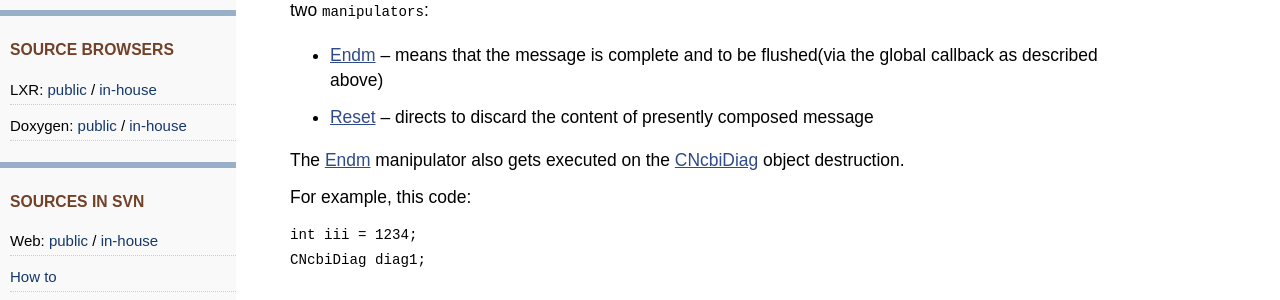
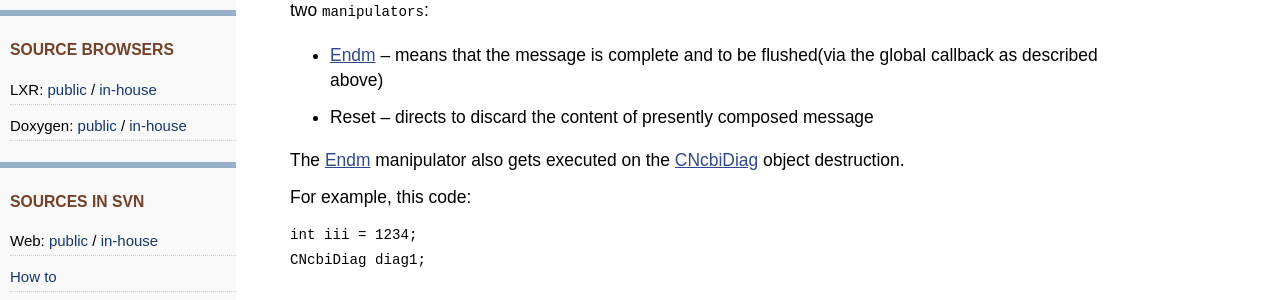
Before and after one commit to ncbi/cxx-toolkit, a Jekyll site: the page built from pages/ch_debug.md, in a window 1280 px wide and 900 px high, scrolled down 13348 px. Shown: the part 153-453 px from the top of the window. Built offline with Jekyll 4.4.1, drawn with Linux system fonts in a browser that asks for light colours; some of the changed lines change nothing that is shown.

Commit message:
Dead link removed

```diff
--- a/pages/ch_debug.md
+++ b/pages/ch_debug.md
@@ -534,7 +534,7 @@ NOTE: whenever the severity level is changed, [CNcbiDiag](https://www.ncbi.nlm.n
 
 -   [Endm](https://www.ncbi.nlm.nih.gov/IEB/ToolBox/CPP_DOC/lxr/ident?i=Endm) -- means that the message is complete and to be flushed(via the global callback as described above)
 
--   [Reset](https://www.ncbi.nlm.nih.gov/IEB/ToolBox/CPP_DOC/lxr/ident?i=Reset) -- directs to discard the content of presently composed message
+-   Reset -- directs to discard the content of presently composed message
 
 The [Endm](https://www.ncbi.nlm.nih.gov/IEB/ToolBox/CPP_DOC/lxr/ident?i=Endm) manipulator also gets executed on the [CNcbiDiag](https://www.ncbi.nlm.nih.gov/IEB/ToolBox/CPP_DOC/lxr/ident?i=CNcbiDiag) object destruction.
 
```
